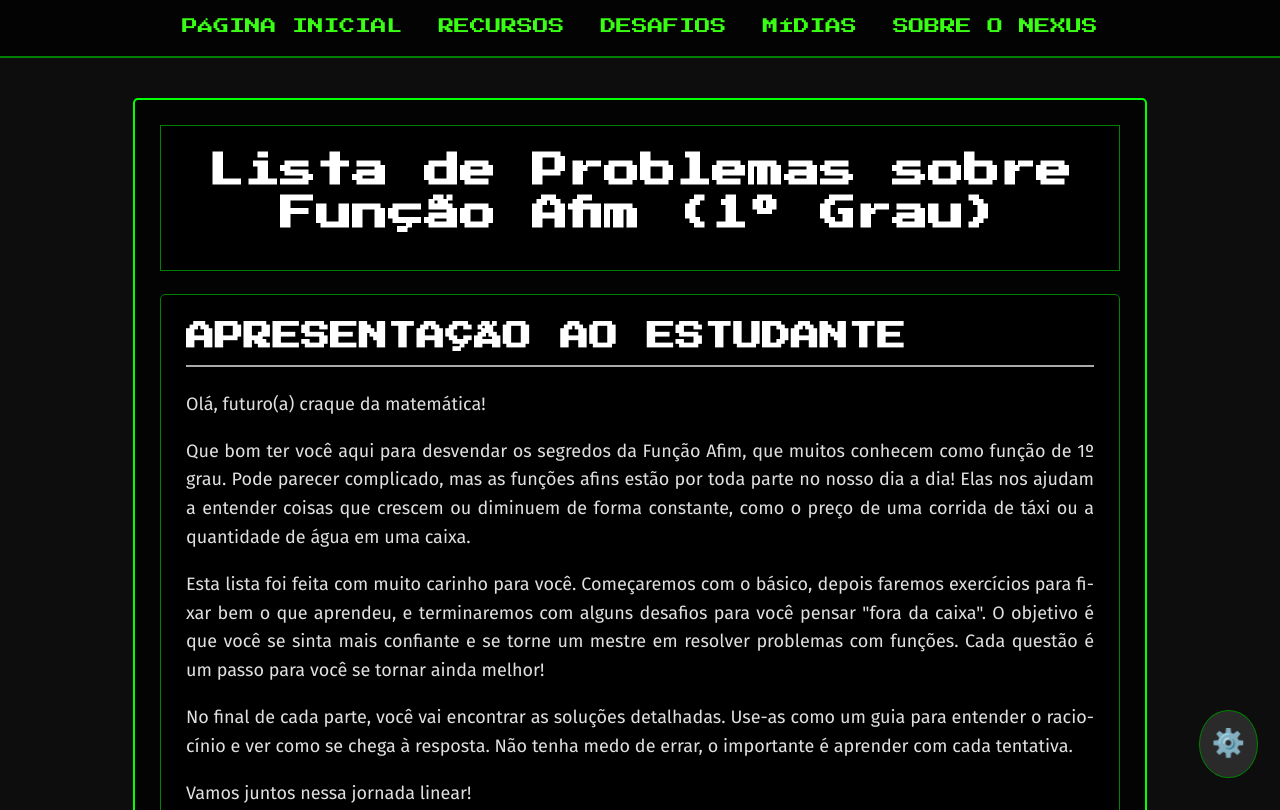
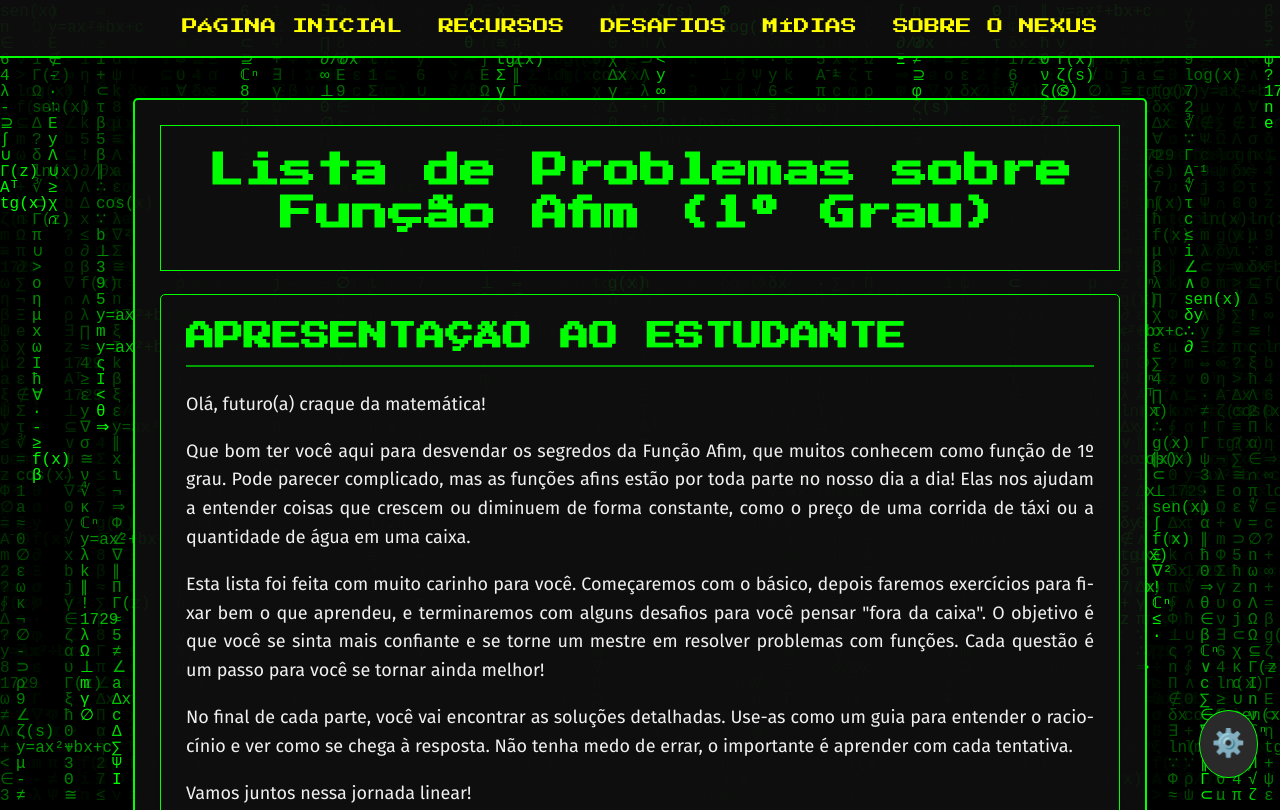
Before and after one commit to portalnexus/NEXUS, a website: page desafios/matematica/funcao_afim.html in a window 1280 px wide. Shown: the top 810 px of the page. Drawn offline with nearby package versions, Linux system fonts and the light colour scheme; files that its build step writes are made by us from their sources.

Commit message:
Update funcao_afim.html

```diff
--- a/desafios/matematica/funcao_afim.html
+++ b/desafios/matematica/funcao_afim.html
@@ -10,17 +10,17 @@
     <link rel="stylesheet" href="https://cdn.jsdelivr.net/npm/katex@0.16.10/dist/katex.min.css">
     <script defer src="https://cdn.jsdelivr.net/npm/katex@0.16.10/dist/katex.min.js"></script>
     <script defer src="https://cdn.jsdelivr.net/npm/katex@0.16.10/dist/contrib/auto-render.min.js"></script>
-    <link rel="stylesheet" href="style.css">
+    <link rel="stylesheet" href="../../style.css">
 </head>
 <body>
 <div id="page-wrapper">
     <nav>
         <ul>
-            <li><a href="index.html">Página Inicial</a></li>
-            <li><a href="recursos.html">Recursos</a></li>
-            <li><a href="desafios.html">Desafios</a></li>
-            <li><a href="midias.html">Mídias</a></li>
-            <li><a href="sobre.html">Sobre o Nexus</a></li>
+            <li><a href="../../index.html">Página Inicial</a></li>
+            <li><a href="../../recursos.html">Recursos</a></li>
+            <li><a href="../../desafios.html">Desafios</a></li>
+            <li><a href="../../midias.html">Mídias</a></li>
+            <li><a href="../../sobre.html">Sobre o Nexus</a></li>
         </ul>
     </nav>
     <div class="container">
@@ -88,7 +88,7 @@
             <article><h3>5. A temperatura \( T \) em graus Celsius e a temperatura \( F \) em Fahrenheit são relacionadas pela função \( F(T) = \frac{9}{5}T + 32 \). a) Qual a temperatura em Fahrenheit quando está \( 20^\circ C \)? b) Qual a temperatura em Celsius quando está \( 68^\circ F \)? c) Existe alguma temperatura em que o valor em Celsius é igual ao valor em Fahrenheit? Se sim, qual é?</h3></article>
             <article><h3>6. Considere a função afim \( f(x) = mx+n \). Se \( f(f(x)) = 4x + 3 \), quais são os possíveis valores para \( m \) e \( n \)?</h3></article>
         </section>
-<!--
+
         <section class="solutions-section">
             <header>
                 <h2>SEÇÃO 4: SOLUÇÕES E COMO RESOLVER</h2>
@@ -320,13 +320,13 @@
             </details>
 
         </section>
--->
+
     </div> </div> <canvas id="matrixCanvas"></canvas>
-<script src="matrix-rain.js" defer></script>
+<script src="../../matrix-rain.js" defer></script>
 <footer>
     <div class="container">
         <p>&copy; 2025 Nexus. Todos os direitos reservados.</p>
-        <p><a href="sobre.html">Sobre o Nexus</a></p>
+        <p><a href="../../sobre.html">Sobre o Nexus</a></p>
     </div>
 </footer>
 <script>
@@ -352,6 +352,6 @@
     <button data-theme="theme-blue-matrix" title="Tema Endless Blue">Endless Blue</button>
     <button data-theme="theme-orange-matrix" title="Tema Juicy Orange">Juicy Orange</button>
 </div>
-<script src="theme-switcher.js" defer></script>
+<script src="../../theme-switcher.js" defer></script>
 </body>
 </html>
```
